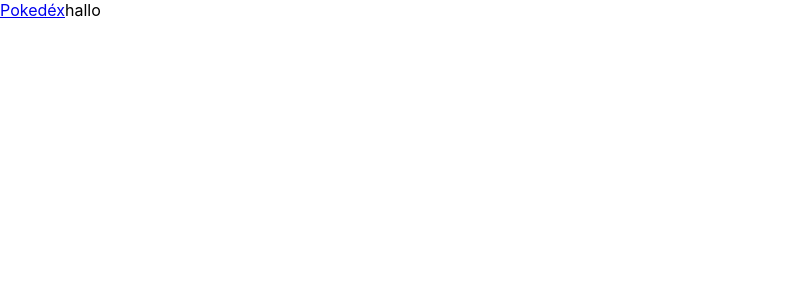
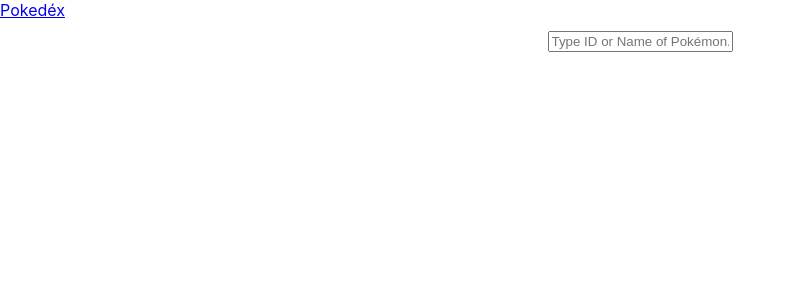
Before and after one commit to Renzo128/react-to-do-l2-p3, a React (Create React App) app: page /PokePage in a window 1280 px wide. Shown: the top 300 px of the page, without its empty margins (0-795 px from the left). Built offline with nearby package versions, Linux system fonts and the light colour scheme.

Commit message:
begin zoek pagina

```diff
--- a/src/components/PokePage/PokePage.js
+++ b/src/components/PokePage/PokePage.js
@@ -1,6 +1,7 @@
 import React from "react";
 import "./PokePage.css";
 import {  Link } from "react-router-dom";
+import Search from "../Search/Search";
 
 
 function PokePage() { // display voor iedere pokemon card
@@ -12,7 +13,8 @@ function PokePage() { // display voor iedere pokemon card
     return(
         <div>
             <Link to="/">Pokedéx</Link>
-            hallo
+            <Search />
+
         </div>
     )
 }
--- a/src/components/Pokemon/Pokemon.jsx
+++ b/src/components/Pokemon/Pokemon.jsx
@@ -12,9 +12,6 @@ const Pokemon = () => {
   const [nextUrl, setNextUrl] = useState("");
   const [prevUrl, setPrevUrl] = useState("");
   const [loading, setLoading] = useState(true);
-  // const [singlePoke, setSinglePoke] = useState([]);
-  // const [singlePokeSpecies, setSinglePokeSpecies] = useState([]);
-  // const [singlePokeEvoChain, setSinglePokeEvoChain] = useState([]);
 
   useEffect(() => {
     // op pagina inladen de link voor volgende en vorige klaar zetten
@@ -76,25 +73,13 @@ const Pokemon = () => {
 
           <div className="button">
             <button className="button-style-left" onClick={prevPoke}>
-              prev
+              Vorige
             </button>
             <button className="button-style-right" onClick={nextPoke}>
-              next
+              Volgende
             </button>
           </div>
 
-          {/* <form action="submit" onSubmit={handleSubmit}>
-              <input
-                className="form"
-                type="text"
-                name="form"
-                value={input}
-                onChange={(e) => setInput(e.target.value)}
-                placeholder="Type ID or Name of Pokémon..."
-              />
-            </form> */}
-
-          <Search />
 
           <div className="Container">
             {pokemons.map((poke) => {
@@ -107,10 +92,10 @@ const Pokemon = () => {
           </div>
           <div className="button">
             <button className="button-style-left" onClick={prevPoke}>
-              prev
+            Vorige
             </button>
             <button className="button-style-right" onClick={nextPoke}>
-              next
+              Volgende
             </button>
           </div>
         </div>
--- a/src/components/Search/Search.js
+++ b/src/components/Search/Search.js
@@ -3,40 +3,24 @@ import React, { useState, useEffect } from "react";
 import "./Search.css";
 import { getPokemon, getPokemonData } from "../functies/pokemons";
 
-
 const Search = () => {
   const [input, setInput] = useState("");
-  const [pokemonData, setPokemonData] = useState({
-    name: "",
-    species: "",
-    img: "",
-    hp: "",
-    attack: "",
-    defense: "",
-    type: "",
-  });
+  const [pokemonData, setPokemonData] = useState([]);
 
   const submitSearch = async (e) => {
     e.preventDefault();
     let response = await getPokemon(
-      `https://pokeapi.co/api/v2/pokemon/${input}`
+      `https://pokeapi.co/api/v2/pokemon/${input.toLowerCase()}`
     );
+    console.log(response);
     await setPokemonData({
-      name: response.species.name,
-      species: response.species.name,
-      img: response.sprites.front_default,
-      hp: response.stats[0].base_stat,
-      attack: response.stats[1].base_stat,
-      defense: response.stats[3].base_stat,
-      type: response.types[0].type.name,
+      response,
     });
-}
+  };
 
-  return(
+  return (
     <div className="form_container">
-  <form action="submit" onSubmit={submitSearch}
-  className="input_placement"
-  >
+      <form action="submit" onSubmit={submitSearch} className="input_placement">
         <input
           className="unknown"
           type="text"
@@ -46,11 +30,21 @@ const Search = () => {
           placeholder="Type ID or Name of Pokémon..."
         />
       </form>
-  {
-      <img src={pokemonData.img}></img>
-  }
+
+      {Object.keys(pokemonData).length
+        ? pokemonData.response.moves.map((moves) => console.log(moves.move))
+        : ""}
+
+      {Object.keys(pokemonData).length
+        ? pokemonData.response.abilities[0].ability.name
+        : ""}
+      {Object.keys(pokemonData).length ? (
+        <img src={pokemonData.response.sprites.back_default}></img>
+      ) : (
+        ""
+      )}
     </div>
-  )
+  );
 };
 
 export default Search;
```
Lines whose indentation alone changed are shown as unchanged.
